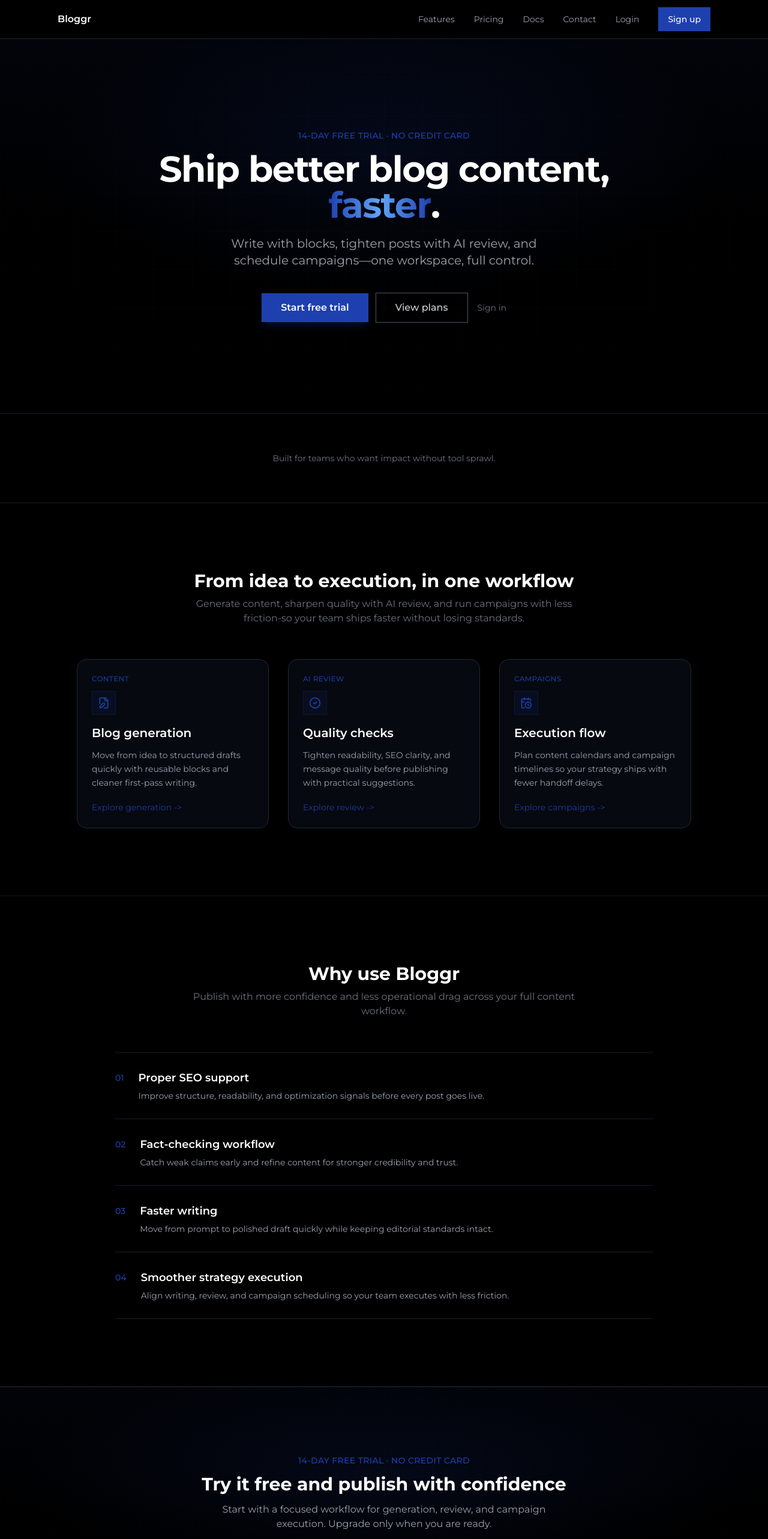
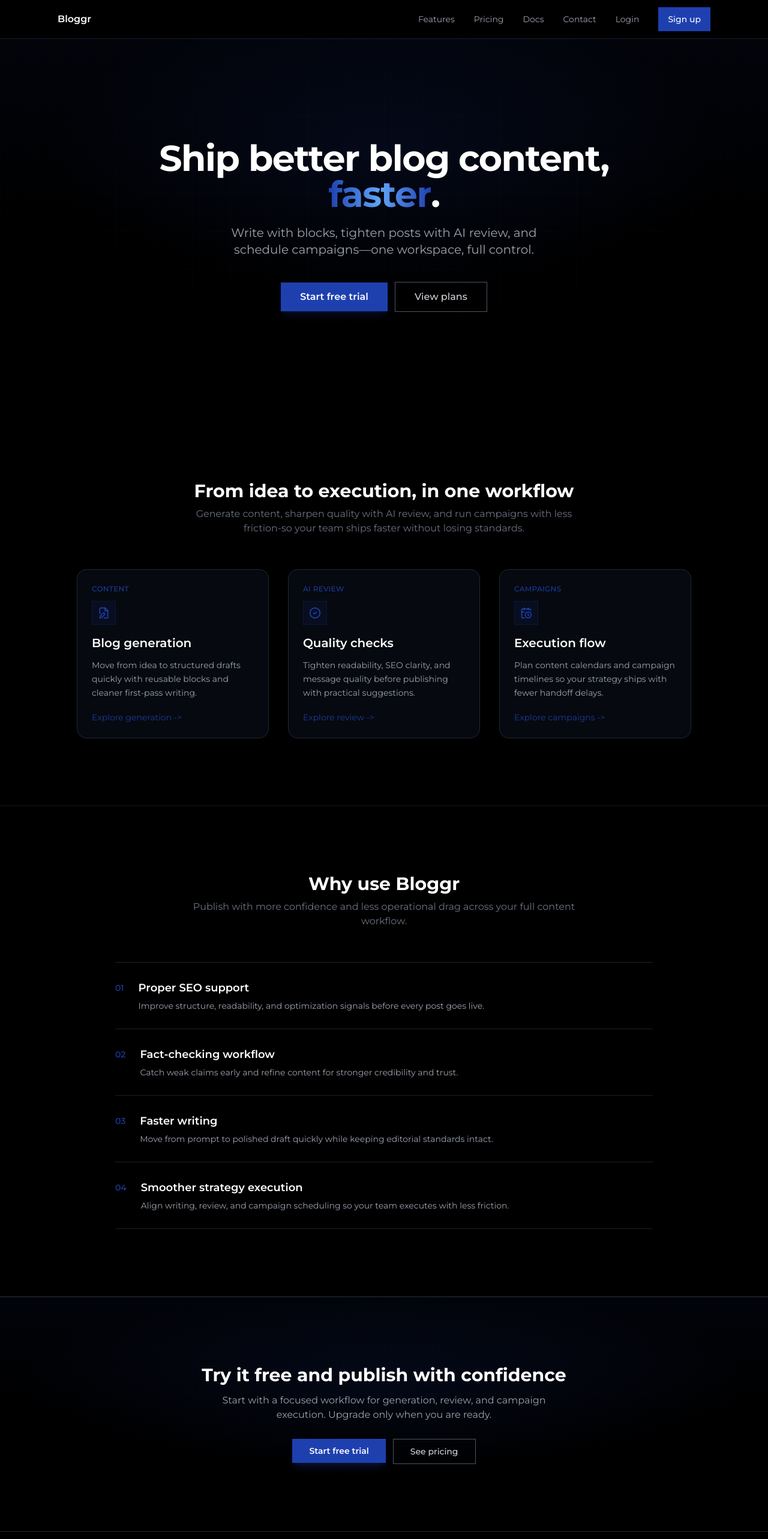
Before and after one commit to maceteligolden/blogforall, a Next.js app in the folder frontend/: page / in a window 1280 px wide. Shown: the top 2566 px of the page at 60% size. Built offline with nearby package versions, Linux system fonts and the light colour scheme.

Commit message:
update:remove unnecesary text on the landing page

```diff
--- a/frontend/app/page.tsx
+++ b/frontend/app/page.tsx
@@ -19,9 +19,6 @@ export default function Home() {
         <div className="absolute inset-0 bg-gradient-to-b from-primary/[0.06] via-transparent to-transparent pointer-events-none" />
         <div className="absolute inset-0 bg-[linear-gradient(to_right,rgba(255,255,255,0.015)_1px,transparent_1px),linear-gradient(to_bottom,rgba(255,255,255,0.015)_1px,transparent_1px)] bg-[size:4rem_4rem] [mask-image:radial-gradient(ellipse_70%_60%_at_50%_40%,black_30%,transparent_100%)] pointer-events-none" />
         <div className="relative max-w-3xl mx-auto text-center">
-          <p className="text-sm font-medium text-primary mb-4 tracking-wide uppercase">
-            14-day free trial · No credit card
-          </p>
           <h1 className="text-4xl sm:text-5xl lg:text-6xl font-bold tracking-tight text-white mb-5 leading-[1.12]">
             Ship better blog content,
             <br />
@@ -49,12 +46,6 @@ export default function Home() {
                     View plans
                   </Button>
                 </Link>
-                <Link
-                  href="/auth/login"
-                  className="text-sm text-gray-500 hover:text-gray-300 transition-colors sm:ml-1"
-                >
-                  Sign in
-                </Link>
               </>
             )}
             {isAuthenticated && (
@@ -66,12 +57,6 @@ export default function Home() {
             )}
           </div>
         </div>
-      </section>
-
-      <section className="py-12 lg:py-16 px-6 border-y border-gray-800/80">
-        <p className="text-center text-gray-500 text-sm max-w-lg mx-auto">
-          Built for teams who want impact without tool sprawl.
-        </p>
       </section>
 
       <section id="features" className="py-20 lg:py-28 px-6 lg:px-8 border-b border-gray-800/50">
@@ -184,9 +169,6 @@ export default function Home() {
         <div className="absolute inset-0 bg-gradient-to-b from-primary/[0.05] via-transparent to-transparent pointer-events-none" />
         <div className="absolute inset-0 bg-[linear-gradient(to_right,rgba(255,255,255,0.012)_1px,transparent_1px),linear-gradient(to_bottom,rgba(255,255,255,0.012)_1px,transparent_1px)] bg-[size:5rem_5rem] [mask-image:radial-gradient(ellipse_60%_50%_at_50%_35%,black_20%,transparent_100%)] pointer-events-none" />
         <div className="relative max-w-3xl mx-auto text-center">
-          <p className="text-xs sm:text-sm font-medium text-primary tracking-wide uppercase mb-3">
-            14-day free trial · No credit card
-          </p>
           <h2 className="text-2xl sm:text-3xl font-bold text-white mb-3">Try it free and publish with confidence</h2>
           <p className="text-gray-400 text-sm sm:text-base max-w-xl mx-auto mb-7">
             Start with a focused workflow for generation, review, and campaign execution. Upgrade only when you are
```
